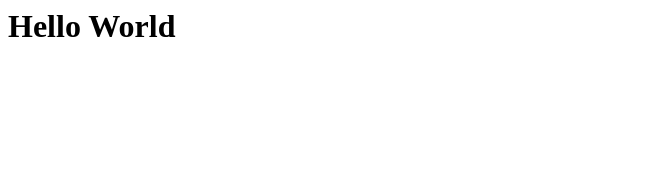
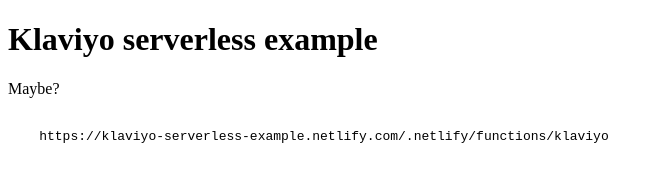
Before and after one commit to subscribepro/klaviyo-serverless-example, a website: page index.html in a window 1280 px wide. Shown: the whole page, without its empty margins (0-663 px from the left). Drawn offline with Linux system fonts and the light colour scheme.

Commit message:
Try once more to get a proper netlify site

```diff
--- a/index.html
+++ b/index.html
@@ -1,5 +1,14 @@
-<html>
-  <body>
-    <h1>Hello World<h1>
-  </body>
+<!DOCTYPE html>
+<html lang="en">
+<head>
+  <meta charset="UTF-8">
+  <title>Klaviyo serverless example</title>
+</head>
+<body>
+  <h1>Klaviyo serverless example</h1>
+  <p>Maybe?</p>
+  <pre><code>
+    https://klaviyo-serverless-example.netlify.com/.netlify/functions/klaviyo
+  </code></pre>
+</body>
 </html>
```
Also changed, not shown: netlify.toml.
